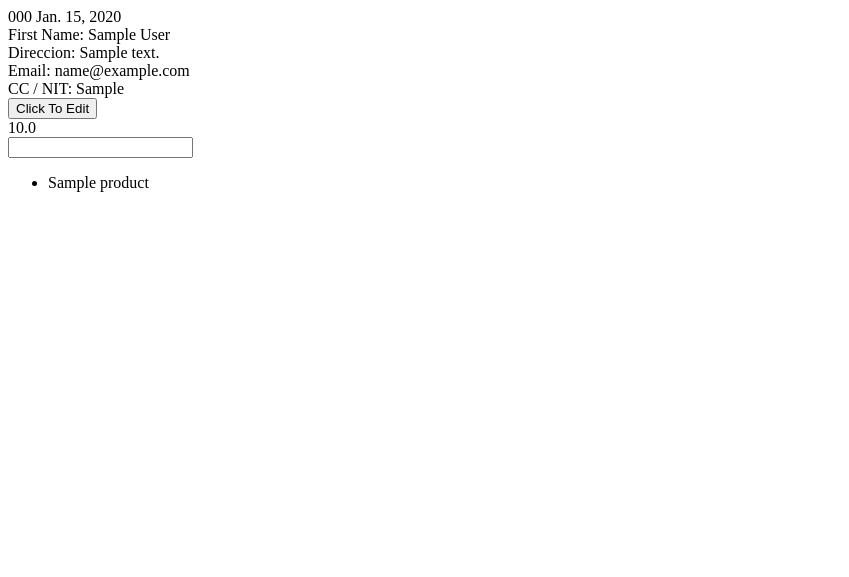
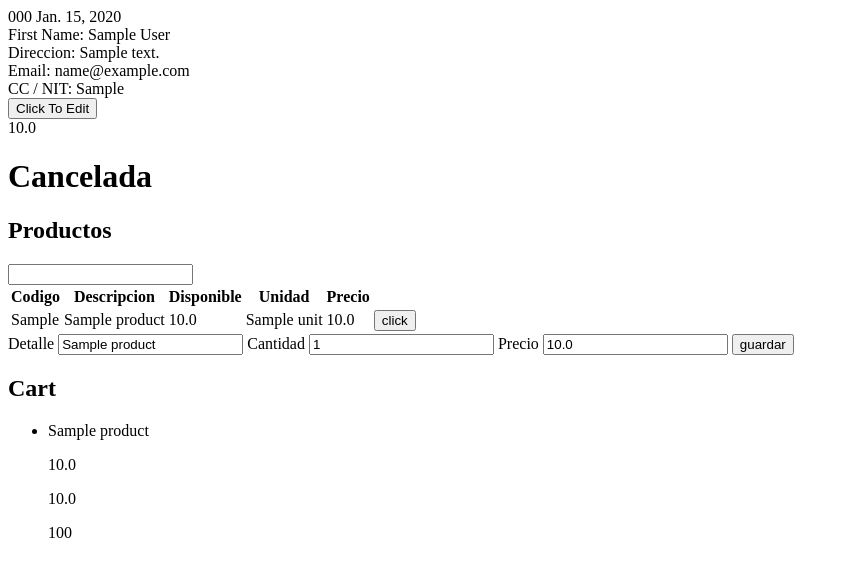
Before and after one commit to JohnAlexGuerrero/managerSuFerreteria, a Django app: template manager_app/templates/invoices/create_bill.html in a window 1280 px wide. Shown: the top 577 px of the page, without its empty margins (0-849 px from the left). Run offline with Django 5.2, Linux system fonts and the light colour scheme; the template is opened without the code that fills it: values that come from a table or form of the project are taken from there, others are empty; tables that the repository leaves empty hold one stand-in row (values such as "Sample post"); some libraries are stand-ins or nearby versions.

Commit message:
feat: cart

```diff
--- a/manager_app/main/templatetags/filters.py
+++ b/manager_app/main/templatetags/filters.py
@@ -5,6 +5,10 @@ register = template.Library()
 @register.filter(name="calc_price_unit")
 def calc_price_unit(value, list_price):
     return round(value / list_price)
+
+@register.filter(name="calculate_total")
+def calculate_total(value, qty):
+    return round(value * qty)
 
 @register.filter(name='format_price')
 def format_price(value):
--- a/manager_app/main/views.py
+++ b/manager_app/main/views.py
@@ -82,14 +82,15 @@
         ]
     })
 
+#view para buscar productos
 def filter_products(request):
     name_template = 'product/partials/list.html'
     items = Product.objects.filter(title__contains=request.GET.get('query'))
+
     context = {
         "items":items
     }
     return render(request, name_template, context)
-    # return JsonResponse(context)
 
 #view para export data
 def export_data_inventory(request):
--- a/manager_app/sales/urls.py
+++ b/manager_app/sales/urls.py
@@ -1,9 +1,11 @@
 from django.urls import path
-from sales.views import create_bill, home, invoice
+from sales.views import create_bill, home, invoice, add_cart, add_order
 
 urlpatterns = [
     path('', home, name='home'),
     path('invoices/new/', create_bill, name='invoice_new'),
     path('invoices/<int:pk>/', invoice, name='invoice'),
+    path('invoices/p/<int:pk>/add/', add_cart, name='add_cart'),
+    path('invoices/order/add/', add_order, name='add_order'),
 
 ]
--- /dev/null
+++ b/manager_app/templates/invoices/cart/form.html
@@ -0,0 +1,14 @@
+<div>
+    <form method='POST' hx-post="{% url "add_order" %}">
+        {% csrf_token %}
+        <input type="text" value="{{bill.id}}" name="bill" style="display:none;">
+        <label>Detalle</label>
+        <input type="text" value="{{item.title}}" >
+        <input type="text" value="{{item.id}}" name="product" style="display:none;">
+        <label>Cantidad</label>
+        <input type="text" value="1" name="quantity">
+        <label>Precio</label>
+        <input type="text" value="{{item.price}}" name="price">
+        <input type="submit" value="guardar">
+    </form>
+</div>
--- /dev/null
+++ b/manager_app/templates/invoices/cart/list.html
@@ -0,0 +1,22 @@
+{% load static %}
+{% load filters %}
+
+<h2>Cart</h2>
+<ul>
+    {% for item in orders %}
+    <li>
+        <p>
+            {{item.product.title}}
+        </p>
+        <p>
+            {{item.quantity}}
+        </p>
+        <p>
+            {{item.price}}
+        </p>
+        <p>
+            {{item.price|calculate_total:item.quantity}}
+        </p>
+    </li>
+    {% endfor %}
+</ul>
--- a/manager_app/templates/invoices/create_bill.html
+++ b/manager_app/templates/invoices/create_bill.html
@@ -25,15 +25,28 @@
 
 {{invoice.total_amount}}
 
+{% if invoice.is_paid %}
+    <h1>Cancelada</h1>
+{% else %}
+    <h1>Sin Cancelar</h1>
+
+{% endif %}
 
 <div>
+    <h2>Productos</h2>
 
-    <input type="text" name="query" hx-get="{% url "filter_products" %}" hx-trigger="input" hx-target="#search-results">
+    <div>
+        <input type="text" name="query" hx-get="{% url "filter_products" %}" hx-trigger="input" hx-target="#search-results">
+        <div id="search-results">
+            {% include "product/partials/list.html" %}
+        </div>
+    </div>
+</div>
 
-    <ul id="search-results">
-        {% for item in items %}
-        <li>{{item.title}}</li>
-        {% endfor %}
-    </ul>
+{% include "invoices/cart/form.html" %}
+
+<div id="cart-shopping">
+    {% include "invoices/cart/list.html" %}
+
 </div>
 {% endblock content %}
--- a/manager_app/templates/product/partials/list.html
+++ b/manager_app/templates/product/partials/list.html
@@ -1,5 +1,32 @@
-<ul>
-{% for item in items %}
-<li>{{item.title}}</li>
-{% endfor %}
-</ul>
+<div>
+
+    <table>
+        <thead>
+            <th>Codigo</th>
+            <th>Descripcion</th>
+            <th>Disponible</th>
+            <th>Unidad</th>
+            <th>Precio</th>
+            <th></th>
+        </thead>
+        <tbody>
+            {% for item in items %}
+            <tr>
+                <td>{{item.codebar}}</td>
+                <td>{{item.title}}</td>
+                <td>{{item.get_total_balance_quantity}}</td>
+                <td>{{item.unit.title}}</td>
+                <td>{{item.price}}</td>
+                <td>
+                    <button hx-get="{% url "add_cart" pk=item.id %}" hx-target="#cart-shopping" hx-swap="outerHTML">
+                        click
+                    </button>
+                </td>
+            </tr>
+            {% empty %}
+            no hay productos
+            {% endfor %}
+
+        </tbody>
+    </table>
+</div>
```
Also changed, not shown: manager_app/sales/views.py (+37 -4 lines), manager_app/templates/invoices/partials/list_order.html (added, +33 -0 lines).
